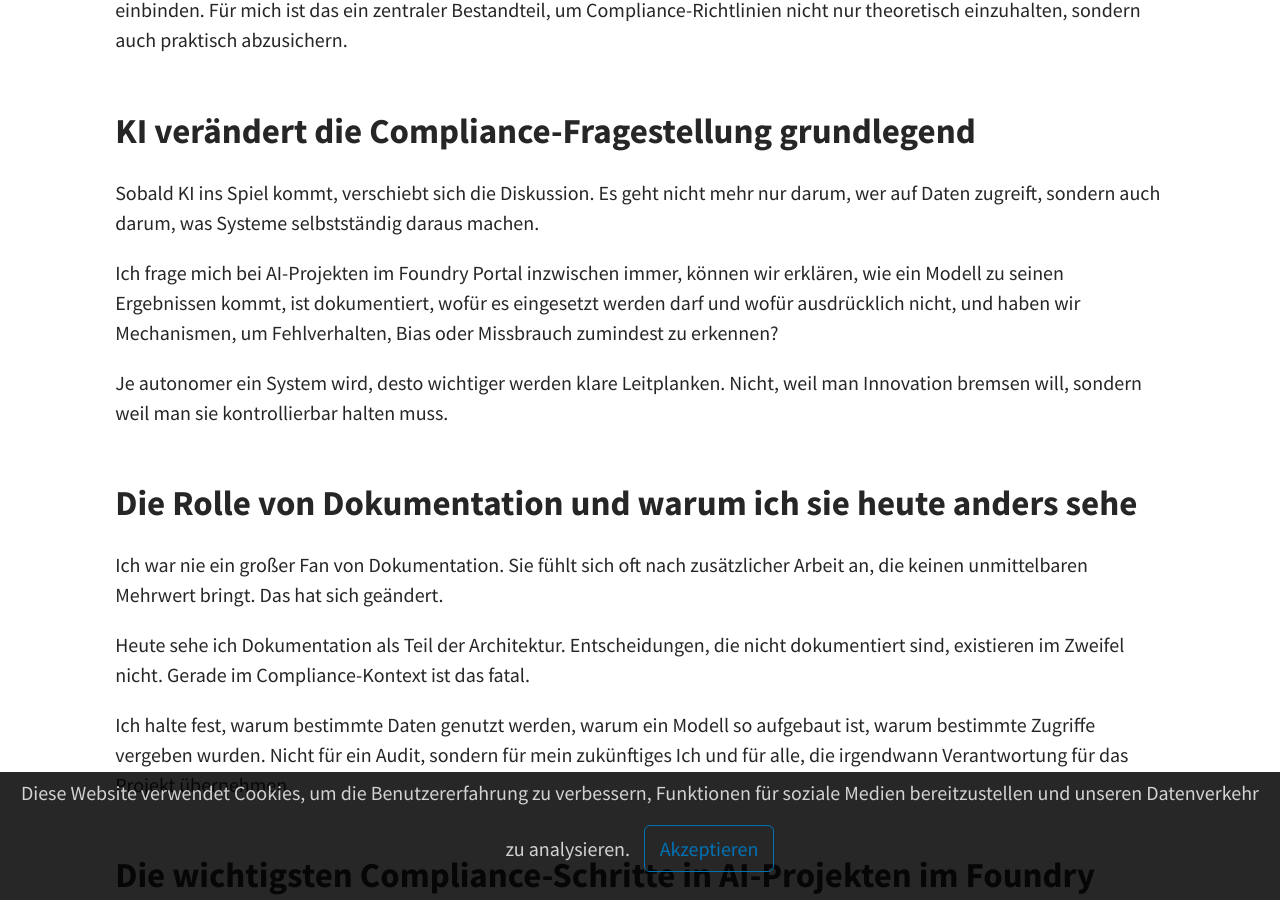
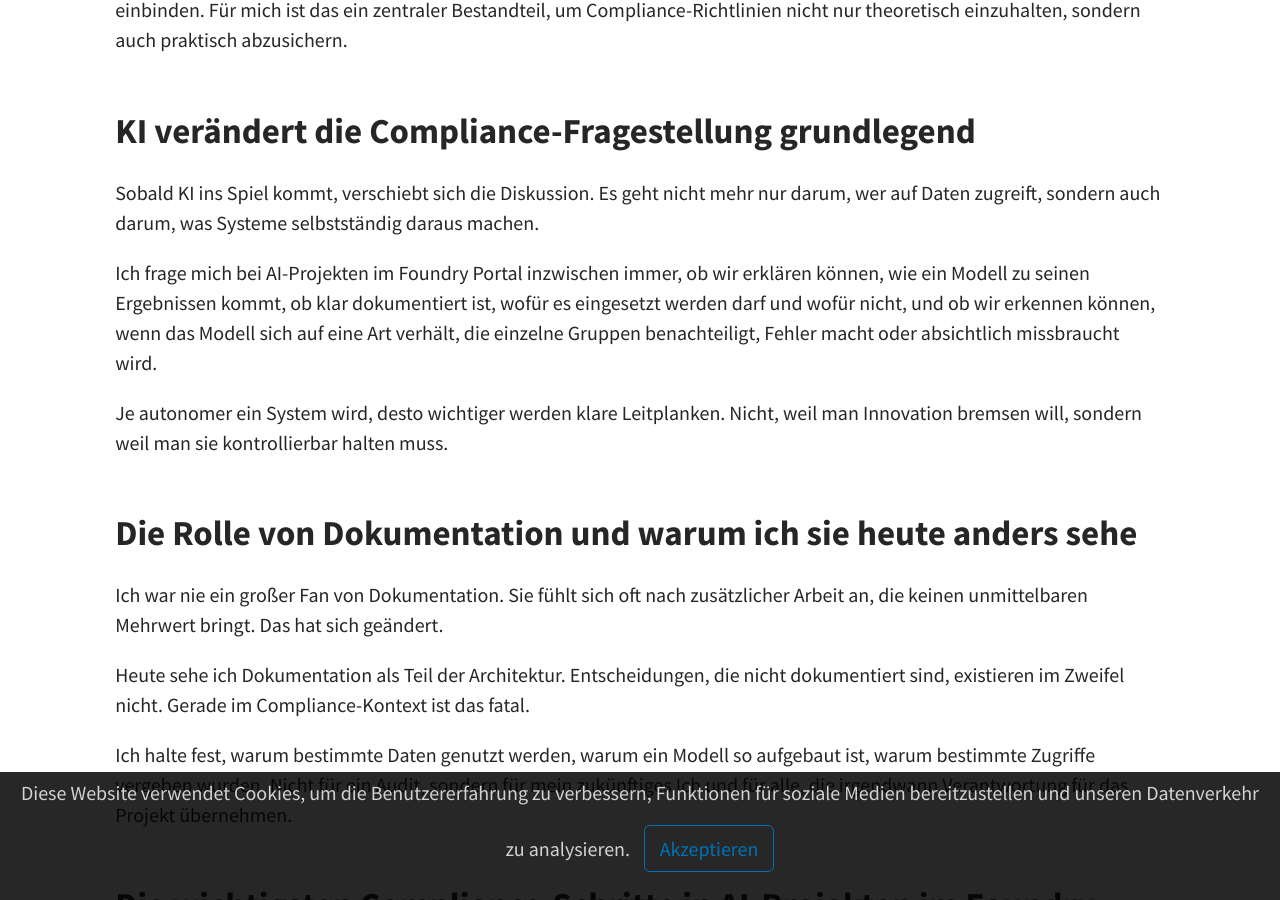
Before and after one commit to joriskahle007/joriskahle007.github.io, a Jekyll site: the page built from _posts/2026-01-22-Compliance.md, in a window 1280 px wide and 900 px high, scrolled down 2880 px. Built offline with Jekyll 4.4.1, drawn with Linux system fonts in a browser that asks for light colours; a script that is not in the unit is left out.

Commit message:
Update 2026-01-22-Compliance.md

```diff
--- a/_posts/2026-01-22-Compliance.md
+++ b/_posts/2026-01-22-Compliance.md
@@ -54,7 +54,7 @@ Neben der Datenklassifizierung und Zugriffssteuerung sind **Microsoft Defender-P
 
 Sobald KI ins Spiel kommt, verschiebt sich die Diskussion. Es geht nicht mehr nur darum, wer auf Daten zugreift, sondern auch darum, was Systeme selbstständig daraus machen.<br>
 
-Ich frage mich bei AI-Projekten im Foundry Portal inzwischen immer, können wir erklären, wie ein Modell zu seinen Ergebnissen kommt, ist dokumentiert, wofür es eingesetzt werden darf und wofür ausdrücklich nicht, und haben wir Mechanismen, um Fehlverhalten, Bias oder Missbrauch zumindest zu erkennen?<br>
+Ich frage mich bei AI-Projekten im Foundry Portal inzwischen immer, ob wir erklären können, wie ein Modell zu seinen Ergebnissen kommt, ob klar dokumentiert ist, wofür es eingesetzt werden darf und wofür nicht, und ob wir erkennen können, wenn das Modell sich auf eine Art verhält, die einzelne Gruppen benachteiligt, Fehler macht oder absichtlich missbraucht wird.<br>
 
 Je autonomer ein System wird, desto wichtiger werden klare Leitplanken. Nicht, weil man Innovation bremsen will, sondern weil man sie kontrollierbar halten muss.<br><br>
 
```
